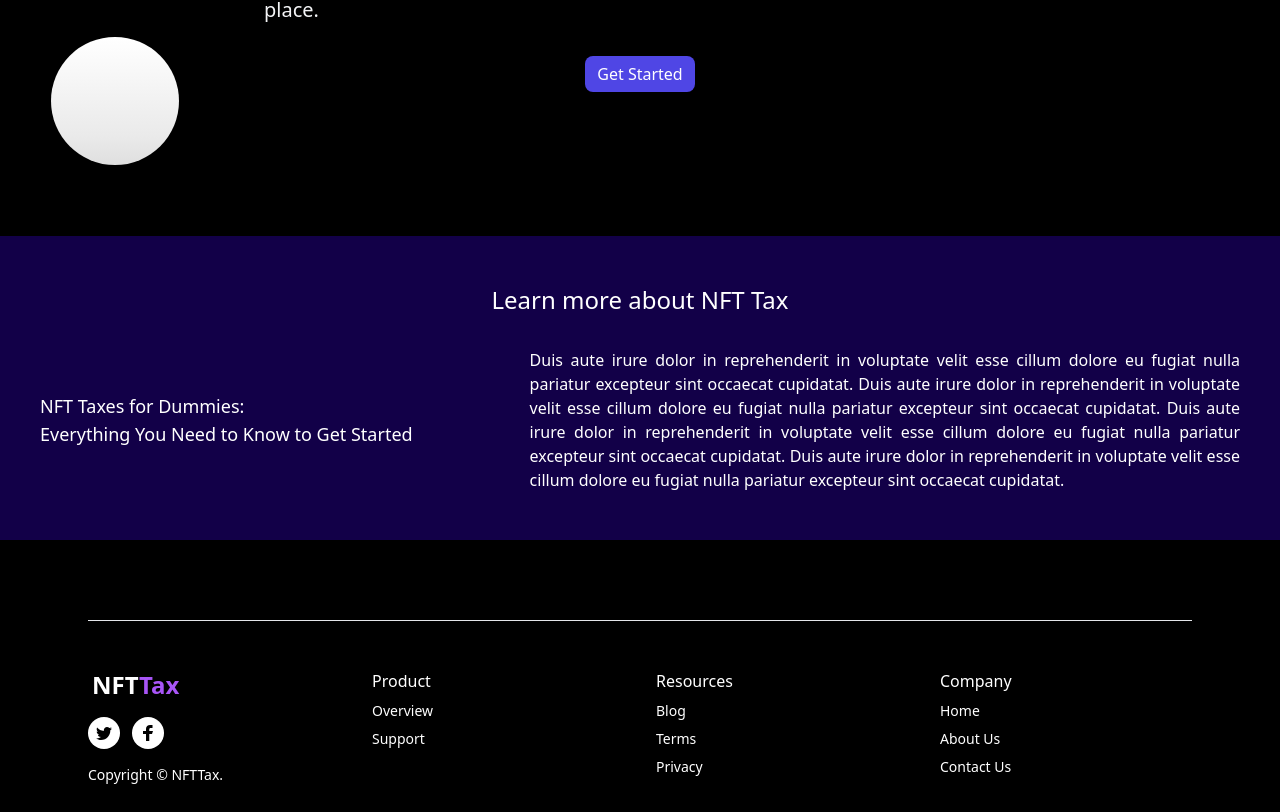
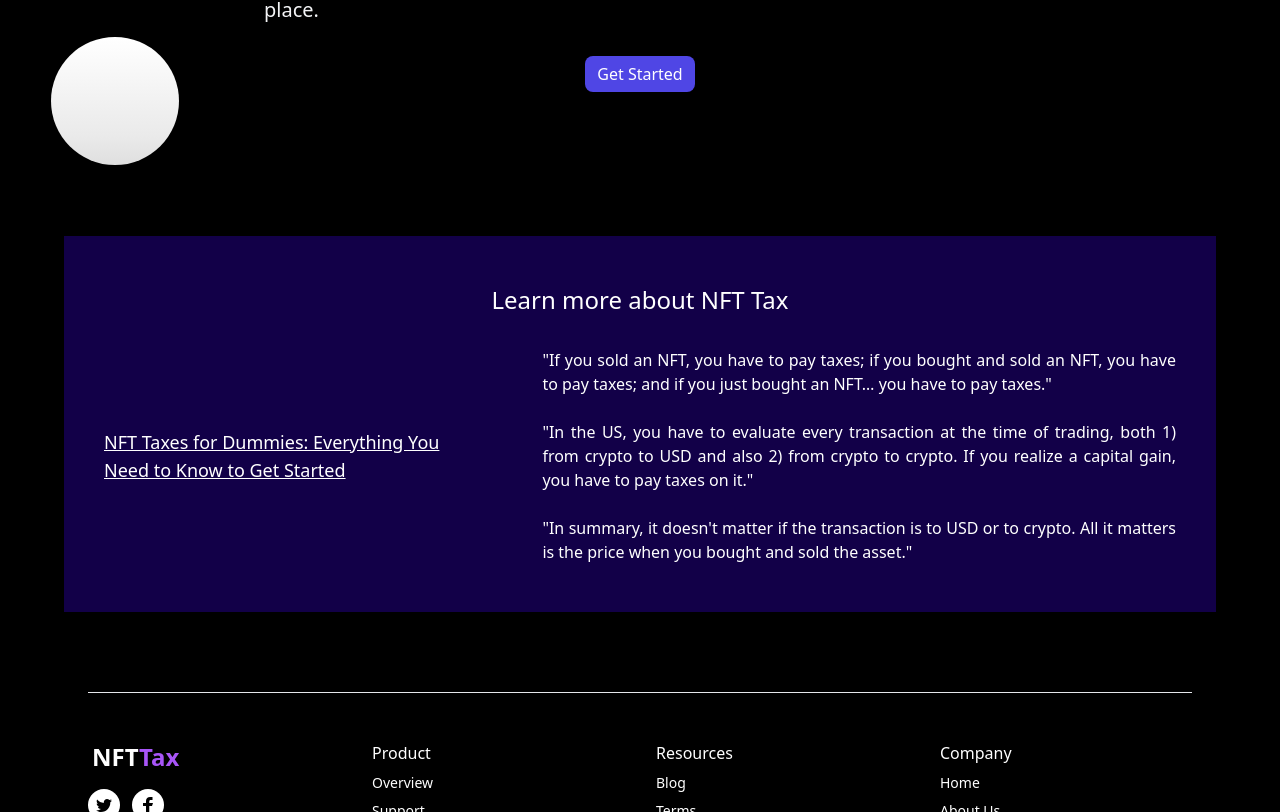
Before and after one commit to nftmetav/nfttax, a React (Vite) app in the folder nfttax/: page / in a window 1280 px wide. Shown: the part 476-1288 px from the top of the page. Built offline with nearby package versions, Linux system fonts and the light colour scheme.

Commit message:
Update LearnBlock

```diff
--- a/nfttax/index.html
+++ b/nfttax/index.html
@@ -4,7 +4,7 @@
     <meta charset="UTF-8" />
     <!-- <link rel="icon" type="image/svg+xml" href="/src/favicon.svg" /> -->
     <meta name="viewport" content="width=device-width, initial-scale=1.0" />
-    <title>Vite App</title>
+    <title>NFT Tax</title>
   </head>
   <body>
     <div id="root"></div>
--- a/nfttax/src/components/LearnBlock.jsx
+++ b/nfttax/src/components/LearnBlock.jsx
@@ -3,7 +3,7 @@ import React from "react";
 export default function LearnBlock() {
   return (
     <section className="relative">
-      <div className="container mx-auto px-10 bg-primary">
+      <div className="container max-w-6xl mx-auto px-10 bg-primary">
         {/* Section header */}
         <div className="mx-auto text-white py-12 mb-20">
           <h1 className="text-2xl text-bold mb-8 text-center">
@@ -11,19 +11,29 @@ export default function LearnBlock() {
           </h1>
           <div className="grid grid-cols-5 gap-6 items-center">
             <p className="max-w-sm text-lg text-left col-span-2">
-              NFT Taxes for Dummies: <br /> Everything You Need to Know to Get
-              Started
+              <a
+                href="https://hackernoon.com/nft-taxes-for-dummies-everything-you-need-to-know-to-get-started"
+                className="underline"
+              >
+                NFT Taxes for Dummies: Everything You Need to Know to Get
+                Started
+              </a>
             </p>
             <p className="text-justify text-base col-span-3">
-              Duis aute irure dolor in reprehenderit in voluptate velit esse
-              cillum dolore eu fugiat nulla pariatur excepteur sint occaecat
-              cupidatat. Duis aute irure dolor in reprehenderit in voluptate
-              velit esse cillum dolore eu fugiat nulla pariatur excepteur sint
-              occaecat cupidatat. Duis aute irure dolor in reprehenderit in
-              voluptate velit esse cillum dolore eu fugiat nulla pariatur
-              excepteur sint occaecat cupidatat. Duis aute irure dolor in
-              reprehenderit in voluptate velit esse cillum dolore eu fugiat
-              nulla pariatur excepteur sint occaecat cupidatat.
+              "If you sold an NFT, you have to pay taxes; if you bought and sold
+              an NFT, you have to pay taxes; and if you just bought an NFT… you
+              have to pay taxes."
+              <br />
+              <br />
+              "In the US, you have to evaluate every transaction at the time of
+              trading, both 1) from crypto to USD and also 2) from crypto to
+              crypto. If you realize a capital gain, you have to pay taxes on
+              it."
+              <br />
+              <br />
+              "In summary, it doesn't matter if the transaction is to USD or to
+              crypto. All it matters is the price when you bought and sold the
+              asset."
             </p>
           </div>
         </div>
--- a/nfttax/src/open/About.jsx
+++ b/nfttax/src/open/About.jsx
@@ -2,12 +2,11 @@ import React from "react";
 
 export default function About() {
   return (
-    <div className="about">
-      <div className="container">
-        <div className="row align-items-center mx-6">
+    <section className="relative">
+      <div className="container max-w-6xl mx-auto px-10">
         <div className="col-lg-7">
           <img
-              className="img-fluid rounded mb-4 mb-lg-0"
+            className="img-fluid rounded mb-10 mt-10 mb-lg-0"
             src="http://placehold.it/900x400"
             alt=""
           />
@@ -17,12 +16,11 @@ export default function About() {
           <p>
             Lorem Ipsum is simply dummy text of the printing and typesetting
             industry. Lorem Ipsum has been the industry's standard dummy text
-              ever since the 1500s, when an unknown printer took a galley of
-              type and scrambled it to make a type specimen book.
+            ever since the 1500s, when an unknown printer took a galley of type
+            and scrambled it to make a type specimen book.
           </p>
         </div>
       </div>
-      </div>
-    </div>
+    </section>
   );
 }
--- a/nfttax/src/open/Blog.jsx
+++ b/nfttax/src/open/Blog.jsx
@@ -3,11 +3,25 @@ import { Outlet } from "react-router-dom";
 
 export default function Blog() {
   return (
-    <div className="blog">
-      <div className="container">
-        <h1 className="text-center mx-6">Blog page</h1>
-        <Outlet />
+    <section className="relative">
+      <div className="container max-w-6xl mx-auto px-10">
+        <div className="col-lg-7">
+          <img
+            className="img-fluid rounded mb-10 mt-10 mb-lg-0"
+            src="http://placehold.it/900x400"
+            alt=""
+          />
+        </div>
+        <div className="col-lg-5 text-white">
+          <h1 className="font-weight-light">Blog</h1>
+          <p>
+            Lorem Ipsum is simply dummy text of the printing and typesetting
+            industry. Lorem Ipsum has been the industry's standard dummy text
+            ever since the 1500s, when an unknown printer took a galley of
+            type and scrambled it to make a type specimen book.
+          </p>
+        </div>
       </div>
-    </div>
+    </section>
   );
 }
--- a/nfttax/src/open/Pricing.jsx
+++ b/nfttax/src/open/Pricing.jsx
@@ -2,12 +2,11 @@ import React from "react";
 
 export default function Pricing() {
   return (
-    <div className="pricing">
-      <div className="container">
-        <div className="row align-items-center mx-6">
+    <section className="relative">
+      <div className="container max-w-6xl mx-auto px-10">
         <div className="col-lg-7">
           <img
-              className="img-fluid rounded mb-4 mb-lg-0"
+            className="img-fluid rounded mb-10 mt-10 mb-lg-0"
             src="http://placehold.it/900x400"
             alt=""
           />
@@ -17,12 +16,11 @@ export default function Pricing() {
           <p>
             Lorem Ipsum is simply dummy text of the printing and typesetting
             industry. Lorem Ipsum has been the industry's standard dummy text
-              ever since the 1500s, when an unknown printer took a galley of
-              type and scrambled it to make a type specimen book.
+            ever since the 1500s, when an unknown printer took a galley of type
+            and scrambled it to make a type specimen book.
           </p>
         </div>
       </div>
-      </div>
-    </div>
+    </section>
   );
 }
```
Lines whose indentation alone changed are shown as unchanged.
